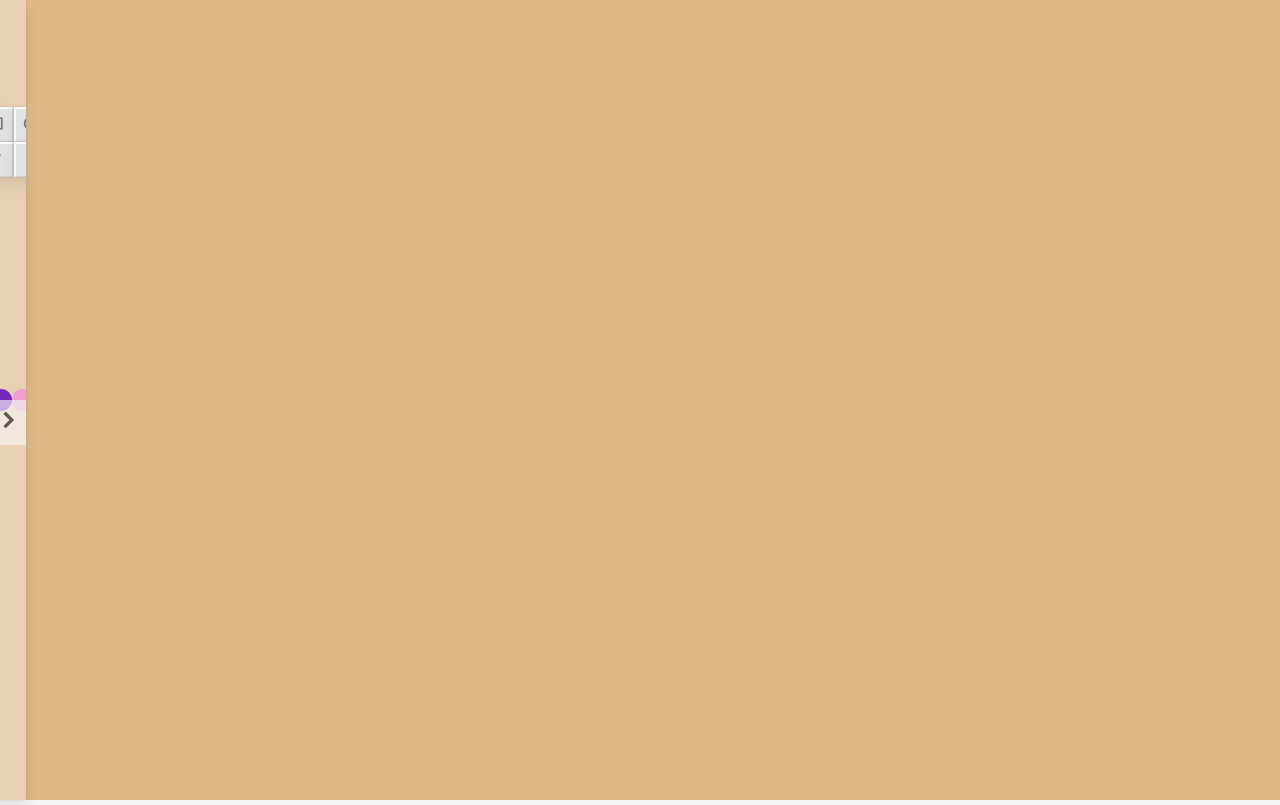
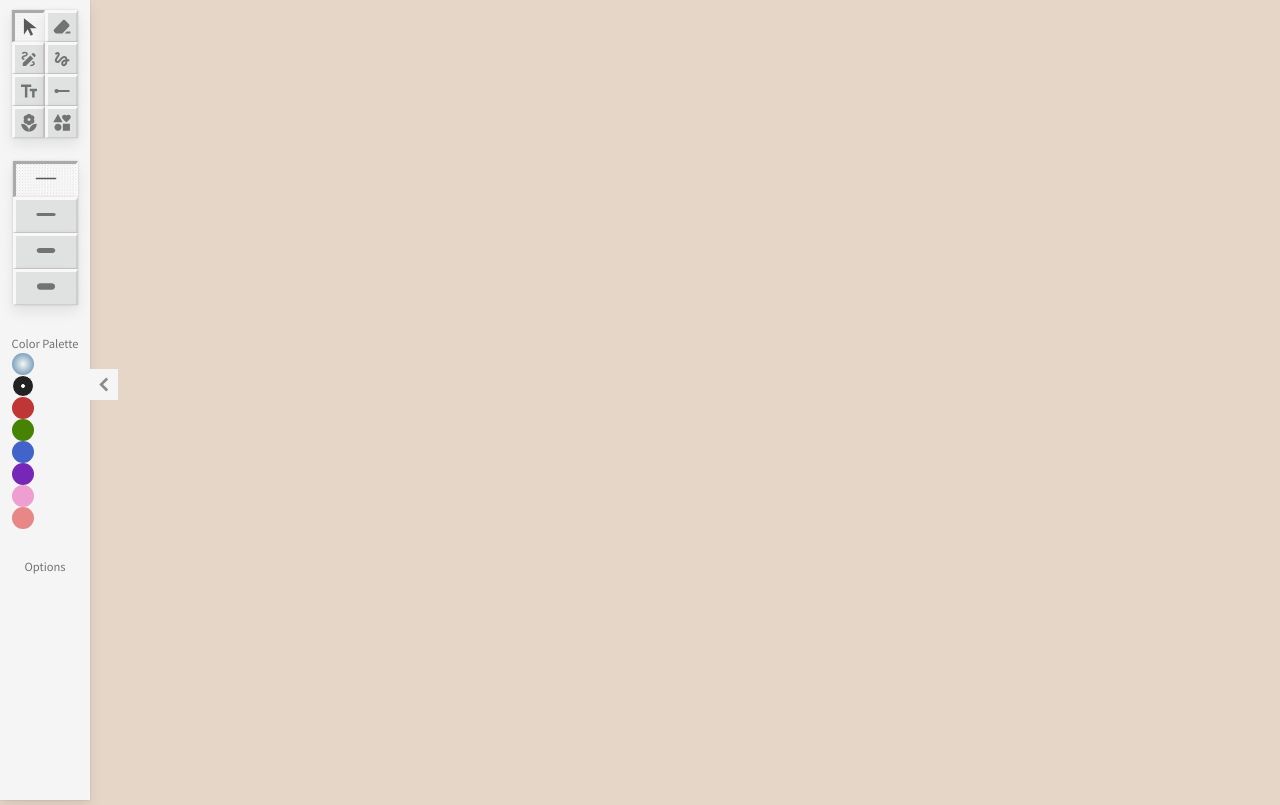
Before and after one commit to sofversoza/virtual-sketchbook, a website: page index.html in a window 1280 px wide. Drawn offline with Linux system fonts and the light colour scheme.

Commit message:
sidebar setup, icon tools style, added and removed few icons

```diff
--- a/index.html
+++ b/index.html
@@ -8,33 +8,49 @@
 		<script src="script.js" defer></script>
 	</head>
 	<body>
-		<div id="app-container">
+		<main id="app-container">
 			<section>
 				<div id="sidebar">
-					<div class="toggle-sidebar">
-						<img src="assets/open.svg" alt="toggle sidebar" id="sidebar-icon" />
+					<div id="toggle-sidebar">
+						<img
+							src="assets/toggleicon.svg"
+							alt="icon for sidebar toggle"
+							id="sidebar-icon"
+						/>
 					</div>
-					<div class="tool-options left">
-						<label>Tools & Shapes</label>
-						<div class="row1">
+
+					<div class="sidebar-wrapper">
+						<div id="tool-options">
+							<div class="col-1">
 								<ul class="tools">
 									<li class="tool active" id="pointer">
-									<img src="assets/pointer.svg" alt="pointer tool" />
-									<span class="tooltip">Mouse</span>
+										<img
+											src="assets/pointer.svg"
+											alt="pointer tool"
+											title="pointer"
+										/>
 									</li>
-								<li class="tool" id="move">
-									<img src="assets/move.svg" alt="move tool" />
-									<span class="tooltip">Move</span>
-								</li>
-								<li class="tool" id="eraser">
-									<img src="assets/eraser.svg" alt="eraser tool" />
-									<span class="tooltip">Eraser</span>
+									<li class="tool" id="pencil">
+										<img
+											src="assets/pencil.svg"
+											alt="pencil tool"
+											title="pencil"
+										/>
 									</li>
 									<li class="tool" id="text">
-									<img src="assets/text.svg" alt="text tool" />
-									<span class="tooltip">Text</span>
+										<img src="assets/text.svg" alt="text tool" title="text" />
 									</li>
-								<li class="tool shape" id="square">
+									<li class="tool" id="stamp">
+										<img
+											src="assets/stamp.svg"
+											alt="stamp tool"
+											title="stamp"
+										/>
+									</li>
+								</ul>
+							</div>
+
+							<!-- <li class="tool shape" id="square">
 										<img src="assets/square.svg" alt="square tool" />
 										<span class="tooltip">Box</span>
 									</li>
@@ -45,45 +61,73 @@
 									<li class="tool shape" id="triangle">
 										<img src="assets/triangle.svg" alt="triangle tool" />
 										<span class="tooltip">Triangle</span>
-								</li>
-							</ul>
-						</div>
-						<div class="row2">
+									</li> -->
+
+							<div class="col-2">
 								<ul class="tools">
-								<li class="tool" id="pencil">
-									<img src="assets/pencil.svg" alt="pencil tool" />
-									<span class="tooltip">Pencil</span>
+									<li class="tool" id="eraser">
+										<img
+											src="assets/eraser.svg"
+											alt="eraser tool"
+											title="eraser"
+										/>
 									</li>
 									<li class="tool" id="brush">
-									<img src="assets/brush.svg" alt="brush tool" />
-									<span class="tooltip">Brush</span>
+										<img
+											src="assets/brush.svg"
+											alt="brush tool"
+											title="brush"
+										/>
 									</li>
-								<li class="tool width selected" id="pen-sz" data-line-width="1">
-									<img src="assets/pen-sz-1.svg" alt="stroke width" />
-									<span class="tooltip">Width #1</span>
+									<li class="tool" id="line">
+										<img src="assets/line.svg" alt="line tool" title="line" />
 									</li>
-								<li class="tool width" id="pen-sz" data-line-width="3">
-									<img src="assets/pen-sz-2.svg" alt="stroke width" />
-									<span class="tooltip">Width #2</span>
-								</li>
-								<li class="tool width" id="pen-sz" data-line-width="5">
-									<img src="assets/pen-sz-3.svg" alt="stroke width" />
-									<span class="tooltip">Width #3</span>
-								</li>
-								<li class="tool width" id="pen-sz" data-line-width="8">
-									<img src="assets/pen-sz-4.svg" alt="stroke width" />
-									<span class="tooltip">Width #4</span>
-								</li>
-								<li class="tool width" id="pen-sz" data-line-width="12">
-									<img src="assets/pen-sz-5.svg" alt="stroke width" />
-									<span class="tooltip">Width #5</span>
+									<li class="tool" id="shapes">
+										<img
+											src="assets/shapes.svg"
+											alt="shapes tool"
+											title="shapes"
+										/>
 									</li>
 								</ul>
 							</div>
 						</div>
 
-					<div class="tool-options middle">
-						<label>Color Palette</label>
+						<div id="line-width-options">
+							<ul class="widths">
+								<li class="tool width selected" id="pen-sz" data-line-width="1">
+									<img
+										src="assets/pen-sz-1.svg"
+										alt="line width"
+										title="line width"
+									/>
+								</li>
+								<li class="tool width" id="pen-sz" data-line-width="5">
+									<img
+										src="assets/pen-sz-3.svg"
+										alt="line width"
+										title="line width"
+									/>
+								</li>
+								<li class="tool width" id="pen-sz" data-line-width="8">
+									<img
+										src="assets/pen-sz-4.svg"
+										alt="line width"
+										title="line width"
+									/>
+								</li>
+								<li class="tool width" id="pen-sz" data-line-width="15">
+									<img
+										src="assets/pen-sz-5.svg"
+										alt="line width"
+										title="line width"
+									/>
+								</li>
+							</ul>
+						</div>
+
+						<div id="color-options">
+							<span class="title">Color Palette</span>
 							<div class="row1">
 								<ul class="colors">
 									<li class="color">
@@ -100,13 +144,14 @@
 							</div>
 						</div>
 
-					<div class="tool-options right">
-						<label>Options</label>
+						<div class="settings">
+							<span class="title">Options</span>
+						</div>
 					</div>
 				</div>
 			</section>
 
-			<section class="sketch-board">
+			<section>
 				<canvas id="canvas"></canvas>
 			</section>
 
@@ -116,6 +161,6 @@
 					<button class="save-btn">Download image</button>
 				</div>
 			</section> -->
-		</div>
+		</main>
 	</body>
 </html>
--- a/script.js
+++ b/script.js
@@ -2,39 +2,28 @@ const canvas = document.querySelector("#canvas")
 const ctx = canvas.getContext("2d")
 const sidebar = document.getElementById("sidebar")
 const sidebarIcon = document.getElementById("sidebar-icon")
+const tooltip = document.querySelector(".tooltip")
+const tooltipTriggers = document.querySelectorAll(".tooltip-trigger")
 const tools = document.querySelectorAll(".tools li.tool:not(.width)")
 const shapes = document.querySelectorAll(".shape")
 const colorPicker = document.querySelector("#s-color-picker")
 const colorOptions = document.querySelectorAll(".colors .color")
-const lineWidthOptions = document.querySelectorAll(".tools .width")
+const lineWidthOptions = document.querySelectorAll("#line-width-options .width")
 const clearCanvas = document.querySelector(".clear-btn")
 const saveCanvas = document.querySelector(".save-btn")
 
-let prevMouseX, prevMouseY //mousedown x1,y1
+let startX, startY //mousedown x1,y1
 let isDrawing = false
-let sidebarClosed = true
+let sidebarOpen = true
 let selectedTool
 let selectedColor
 let selectedWidth
+let bodyColor
 let snapshot
 
 window.addEventListener("load", () => {
-	canvas.width = canvas.offsetWidth
-	canvas.height = canvas.offsetHeight
-})
-
-sidebarIcon.addEventListener("click", () => {
-	if (sidebarClosed) {
-		sidebarClosed = false
-		sidebar.style.left = "0"
-		sidebarIcon.style.transform = "rotate(180deg)"
-	} else {
-		sidebarClosed = true
-		sidebar.style.left = "-13vw"
-		sidebarIcon.style.transform = "rotate(0deg)"
-	}
-
-	console.log("clicked icon")
+	canvas.width = window.innerWidth
+	canvas.height = window.innerHeight
 })
 
 function fillShape() {
@@ -44,6 +33,69 @@ function fillShape() {
 			? (shapeImg.src = `assets/${shape.id}` + "Filled.svg")
 			: (shapeImg.src = `assets/${shape.id}` + ".svg")
 	})
+}
+
+function getBodyColor() {
+	const body = document.body
+	const computedStyle = getComputedStyle(body)
+	return (bodyColor = computedStyle.backgroundColor)
+}
+
+const drawBox = (e) => {
+	return ctx.strokeRect(
+		e.offsetX,
+		e.offsetY,
+		startX - e.offsetX,
+		startY - e.offsetY
+	)
+}
+
+const drawCircle = (e) => {
+	ctx.beginPath()
+	//radius of circle according to mouse pointer
+	let radius = Math.sqrt(
+		Math.pow(startX - e.offsetX, 2) + Math.pow(startY - e.offsetY, 2)
+	)
+	//x1, y1, radius, start & end angle
+	ctx.arc(startX, startY, radius, 0, 2 * Math.PI)
+	ctx.stroke()
+}
+
+const drawTriangle = (e) => {
+	ctx.beginPath()
+	ctx.moveTo(startX, startY) //move tri to mouse pointer
+	ctx.lineTo(e.offsetX, e.offsetY) //1st line to mouse pointer
+	ctx.lineTo(startX * 2 - e.offsetX, e.offsetY) //tri's bottom line
+	ctx.closePath() //auto draw 3rd line, closing the tri
+	ctx.stroke()
+}
+
+const startDraw = (e) => {
+	isDrawing = true
+	startX = e.offsetX //passing current mouseX/Y pos as startX/Y values
+	startY = e.offsetY
+	ctx.beginPath()
+	ctx.strokeStyle = selectedColor
+	ctx.lineWidth = selectedWidth
+	//copy canvas data into snapshot to stop weird dragging while drawing
+	snapshot = ctx.getImageData(0, 0, canvas.width, canvas.height)
+}
+
+const drawing = (e) => {
+	if (!isDrawing) return
+	ctx.putImageData(snapshot, 0, 0) //adding copied canvas data onto this canvas
+
+	if (selectedTool === "pencil" || selectedTool === "eraser") {
+		ctx.strokeStyle = selectedTool === "eraser" ? getBodyColor() : selectedColor
+		ctx.lineTo(e.offsetX, e.offsetY) //creating line according to mouse pointer
+		ctx.stroke() //drawing/filling line with color
+	} else if (selectedTool === "square") {
+		drawBox(e)
+	} else if (selectedTool === "circle") {
+		drawCircle(e)
+	} else {
+		drawTriangle(e)
+	}
 }
 
 tools.forEach((tool) => {
@@ -56,67 +108,25 @@ tools.forEach((tool) => {
 	})
 })
 
-const drawBox = (e) => {
-	return ctx.strokeRect(
-		e.offsetX,
-		e.offsetY,
-		prevMouseX - e.offsetX,
-		prevMouseY - e.offsetY
-	)
-}
-
-const drawCircle = (e) => {
-	ctx.beginPath()
-	//radius of circle according to mouse pointer
-	let radius = Math.sqrt(
-		Math.pow(prevMouseX - e.offsetX, 2) + Math.pow(prevMouseY - e.offsetY, 2)
-	)
-	//x1, y1, radius, start & end angle
-	ctx.arc(prevMouseX, prevMouseY, radius, 0, 2 * Math.PI)
-	ctx.stroke()
-}
-
-const drawTriangle = (e) => {
-	ctx.beginPath()
-	ctx.moveTo(prevMouseX, prevMouseY) //move tri to mouse pointer
-	ctx.lineTo(e.offsetX, e.offsetY) //1st line to mouse pointer
-	ctx.lineTo(prevMouseX * 2 - e.offsetX, e.offsetY) //tri's bottom line
-	ctx.closePath() //auto draw 3rd line, closing the tri
-	ctx.stroke()
-}
-
-const startDraw = (e) => {
-	isDrawing = true
-	prevMouseX = e.offsetX //passing current mouseX/Y pos as prev mouseX/Y values
-	prevMouseY = e.offsetY
-	ctx.beginPath()
-	ctx.strokeStyle = selectedColor
-	ctx.lineWidth = selectedWidth
-	//copy canvas data into snapshot to stop weird dragging while drawing
-	snapshot = ctx.getImageData(0, 0, canvas.width, canvas.height)
-}
-
-const drawing = (e) => {
-	if (!isDrawing) return
-	ctx.putImageData(snapshot, 0, 0) //adding copied canvas data onto this canvas
-
-	if (selectedTool === "pencil" || selectedTool === "eraser") {
-		ctx.strokeStyle = selectedTool === "eraser" ? "#fff" : selectedColor
-		ctx.lineTo(e.offsetX, e.offsetY) //creating line according to mouse pointer
-		ctx.stroke() //drawing/filling line with color
-	} else if (selectedTool === "square") {
-		drawBox(e)
-	} else if (selectedTool === "circle") {
-		drawCircle(e)
+//toggle sidebar
+sidebarIcon.addEventListener("click", () => {
+	if (sidebarOpen) {
+		sidebar.style.left = "-90px"
+		sidebarIcon.style.transform = "rotate(0deg)"
+		sidebarOpen = false
 	} else {
-		drawTriangle(e)
+		sidebar.style.left = "0"
+		sidebarIcon.style.transform = "rotate(180deg)"
+		sidebarOpen = true
 	}
-}
+})
 
 //change line width
 lineWidthOptions.forEach((width) => {
 	width.addEventListener("click", () => {
-		document.querySelector(".tools .selected").classList.remove("selected")
+		document
+			.querySelector("#line-width-options .selected")
+			.classList.remove("selected")
 		width.classList.add("selected")
 		selectedWidth = parseFloat(width.getAttribute("data-line-width"))
 		console.log(selectedWidth)
--- a/style.css
+++ b/style.css
@@ -6,9 +6,7 @@
   --clr-gray200: #737373;
   --clr-gray500: #383939;
 
-  --toolbar-top-height: 110px;
-  --toolbar-top-width: 18vw;
-  --toolbar-btm-height: 60px;
+  --sidebar-width: 90px;
 }
 
 *,
@@ -31,7 +29,7 @@ span {
 body {
   color: var(--clr-gray);
   font-family: 'Noto Sans JP', sans-serif;
-  background-color: var(--clr-gray100);
+  background-color: #E5D6C8;
 }
 
 ul {
@@ -42,12 +40,6 @@ li {
   cursor: pointer;
 }
 
-li img {
-  max-width: 15px;
-  max-height: 15px;
-  filter: invert(45%);
-}
-
 .app-container {
   position: relative;
   height: 100vh;
@@ -56,68 +48,8 @@ li img {
   align-items: center;
 }
 
-#sidebar {
-  width: 15vw;
-  height: 100%;
-  padding: 5px 10px;
-  /* z-index: 100; */
-  position: fixed;
-  top: 0;
-  /* hide off screen */
-  left: -13vw;
-  transition: left 0.3s ease-in-out;
-  display: flex;
-  flex-direction: column;
-  align-items: center;
-  justify-content: center;
-  overflow-y: auto;
-  background-color: rgb(245, 245, 245, 0.4);
-  box-shadow: 0px 7px 14px rgba(0, 0, 0, .08),
-    0px 0px 3.12708px rgba(0, 0, 0, .0798),
-    0px 0px .931014px rgba(0, 0, 0, .1702);
-}
-
-#sidebar label {
-  color: var(--clr-gray200);
-  font-size: 0.7rem;
-  margin-top: -10px;
-  margin-bottom: 5px;
-}
-
-.toggle-sidebar {
-  position: absolute;
-  top: 50%;
-  right: 0;
-  padding: 5px 2px;
-  z-index: 100;
-  background: rgb(245, 245, 245, 0.65);
-}
-
-.toggle-sidebar img {
-  filter: invert(35%);
-  width: 30px;
-  height: 30px;
-  cursor: pointer;
-  /* Add a transition for the transform property */
-  transition: transform 0.6s ease-in-out;
-  /* Initial rotation angle (left-pointing arrow) */
-  transform: rotate(0deg);
-}
-
-.tool-options {
-  width: 100%;
-  height: 100%;
-  display: flex;
-  align-items: center;
-  justify-content: flex-start;
-  /* border: 1px solid green; */
-}
-
-.tool img {
-  position: relative;
-}
-
 .tooltip {
+  z-index: 1000;
   display: none;
   position: absolute;
   background-color: #9a9999;
@@ -125,111 +57,182 @@ li img {
   color: #fff;
   padding: 1.5px 3px;
   border-radius: 3px;
-  z-index: 10;
 }
 
-.tool:hover .tooltip {
-  display: block;
+.tooltip-trigger {
+  position: relative;
+  display: inline-block;
 }
 
-.tool-options.left {
-  flex-direction: column;
-  align-items: flex-start;
-  justify-content: center;
-  /* background-color: lightseagreen; */
+#canvas {
+  background-color: transparent;
 }
 
-.tool-options.middle {
-  /* background-color: lightcoral; */
+#sidebar {
+  /* width: var(--sidebar-width); */
+  /* width: 12vw; */
+  width: 90px;
+  height: 100%;
+  z-index: 100;
+  position: fixed;
+  top: 0;
+  left: 0;
+  transition: left 0.3s ease-in-out;
+  background-color: rgba(245, 245, 245);
+  box-shadow: 0px 7px 14px rgba(0, 0, 0, .08),
+    0px 0px 3.12708px rgba(0, 0, 0, .0798),
+    0px 0px .931014px rgba(0, 0, 0, .1702);
 }
 
-.tool-options.right {
-  /* background-color: lightpink; */
+#sidebar .title {
+  color: var(--clr-gray200);
+  font-size: 0.7rem;
+  margin-top: -10px;
+  margin-bottom: 5px;
 }
 
-.tool-options ul {
+#toggle-sidebar {
+  position: absolute;
   display: flex;
-  /* background-color: lightblue; */
+  align-items: center;
+  justify-content: center;
+  bottom: 50%;
+  left: var(--sidebar-width);
+  padding: 3px 2px 3px 1px;
+  background-color: rgba(245, 245, 245);
 }
 
-.tool-options.left .row1 li,
-.tool-options.left .row2 li {
-  padding: 3px 7.5px;
-  border-top: 2px solid #f9f7f7;
-  border-left: 2px solid #f9f7f7;
+#toggle-sidebar img#sidebar-icon {
+  filter: invert(55%);
+  width: 25px;
+  height: 25px;
+  cursor: pointer;
+  transition: transform 0.6s ease-in-out;
+  transform: rotate(180deg);
+}
+
+.sidebar-wrapper {
+  height: inherit;
+  padding: 10px;
+  display: flex;
+  gap: 3%;
+  flex-direction: column;
+  justify-content: flex-start;
+  align-items: center;
+  overflow-y: auto;
+}
+
+#tool-options,
+#line-width-options {
+  width: 100%;
+  /* height: 100%; */
+  align-self: flex-start;
+  display: flex;
+  justify-content: center;
+  /* border: 2px solid green; */
+}
+
+#tool-options li {
+  padding: 4px 5px 0 5px;
+}
+
+#tool-options li img {
+  width: 18px;
+  height: 18px;
+  filter: invert(45%);
+}
+
+#tool-options li,
+#line-width-options li {
+  border-top: 3px solid #f9f7f7;
+  border-left: 3px solid #f9f7f7;
   border-right: 2px solid #cecece;
-  border-bottom: 1.5px solid #cecece;
+  border-bottom: 1px solid #cecece;
   background-color: #e0e1e1;
   box-shadow: 0px 7px 14px rgba(0, 0, 0, .08),
     0px 0px 3.12708px rgba(0, 0, 0, .0798),
     0px 0px .931014px rgba(0, 0, 0, .1702);
 }
 
-.tool-options.left .tool:is(.active, .selected) {
+#tool-options .tool:is(.active),
+#line-width-options .width:is(.selected) {
   border-top: 3px solid #abaaaa;
   border-left: 3px solid #abaaaa;
-  border-right: 1px solid #f9f7f7;
-  border-bottom: 2px solid #f9f7f7;
+  border-right: 2px solid #f9f7f7;
+  border-bottom: 1px solid #f9f7f7;
   background-image: url("./assets/activebg.jpeg");
   background-size: cover;
 }
 
-.tool-options.left .tool:is(.active, .selected) img {
+#tool-options .tool:is(.active) img,
+#line-width-options .width:is(.selected) img {
   filter: invert(35%);
+}
+
+#line-width-options li {
+  padding: 2px 10px 0 10px;
+}
+
+#line-width-options li img {
+  width: 40px;
+  height: 25px;
+  filter: invert(45%);
+  transform: rotate(45deg);
 }
 
 
 
 
-.tool-options.middle .color {
+
+#color-options .color {
   height: 22px;
   width: 22px;
   border-radius: 50%;
   position: relative;
 }
 
-.tool-options.middle #s-color-picker {
+#color-options #s-color-picker {
   opacity: 0;
   position: relative;
 }
 
-.tool-options.middle .color:nth-child(1) {
+#color-options .color:nth-child(1) {
   background: radial-gradient(at center, rgb(245, 247, 245), rgb(78, 127, 169));
 }
 
-.tool-options.middle .color:nth-child(2) {
+#color-options .color:nth-child(2) {
   background-color: #232222;
 }
 
-.tool-options.middle .color:nth-child(3) {
+#color-options .color:nth-child(3) {
   background-color: #be3636;
 }
 
-.tool-options.middle .color:nth-child(4) {
+#color-options .color:nth-child(4) {
   background-color: #468305;
 }
 
-.tool-options.middle .color:nth-child(5) {
+#color-options .color:nth-child(5) {
   background-color: #4163ca;
 }
 
-.tool-options.middle .color:nth-child(6) {
+#color-options .color:nth-child(6) {
   background-color: #7727b8;
 }
 
-.tool-options.middle .color:nth-child(7) {
+#color-options .color:nth-child(7) {
   background-color: #ee9ed1;
 }
 
-.tool-options.middle .color:nth-child(8) {
+#color-options .color:nth-child(8) {
   background-color: #e78787;
 }
 
-.tool-options.middle .color.selected {
+#color-options .color.selected {
   border: 1.5px solid #fff;
 }
 
-.tool-options.middle .color.selected::before {
+#color-options .color.selected::before {
   position: absolute;
   content: "";
   top: 50%;
@@ -242,21 +245,8 @@ li img {
   transform: translate(-50%, -50%);
 }
 
-.tool-options.middle .color:first-child.selected::before {
+#color-options .color:first-child.selected::before {
   border-color: #fff;
-}
-
-.sketch-board {
-  display: flex;
-  justify-content: center;
-  align-items: center;
-}
-
-#canvas {
-  width: 100vw;
-  height: 100vh;
-  /* height: calc(100vh - (var(--toolbar-top-height) + var(--toolbar-btm-height))); */
-  background: burlywood;
 }
 
 .btn-wrapper button {
@@ -271,7 +261,3 @@ li img {
     0px 0px 3.12708px rgba(0, 0, 0, .0798),
     0px 0px .931014px rgba(0, 0, 0, .1702);
 }
-
-/* .btn-wrapper button:first-child {
-  margin-right: 20px;
-} */
```
Also changed, not shown: assets/shapes.svg (added), assets/stamp.svg (added), assets/toggleicon.svg (renamed from assets/open.svg). Lines whose indentation alone changed are shown as unchanged.
